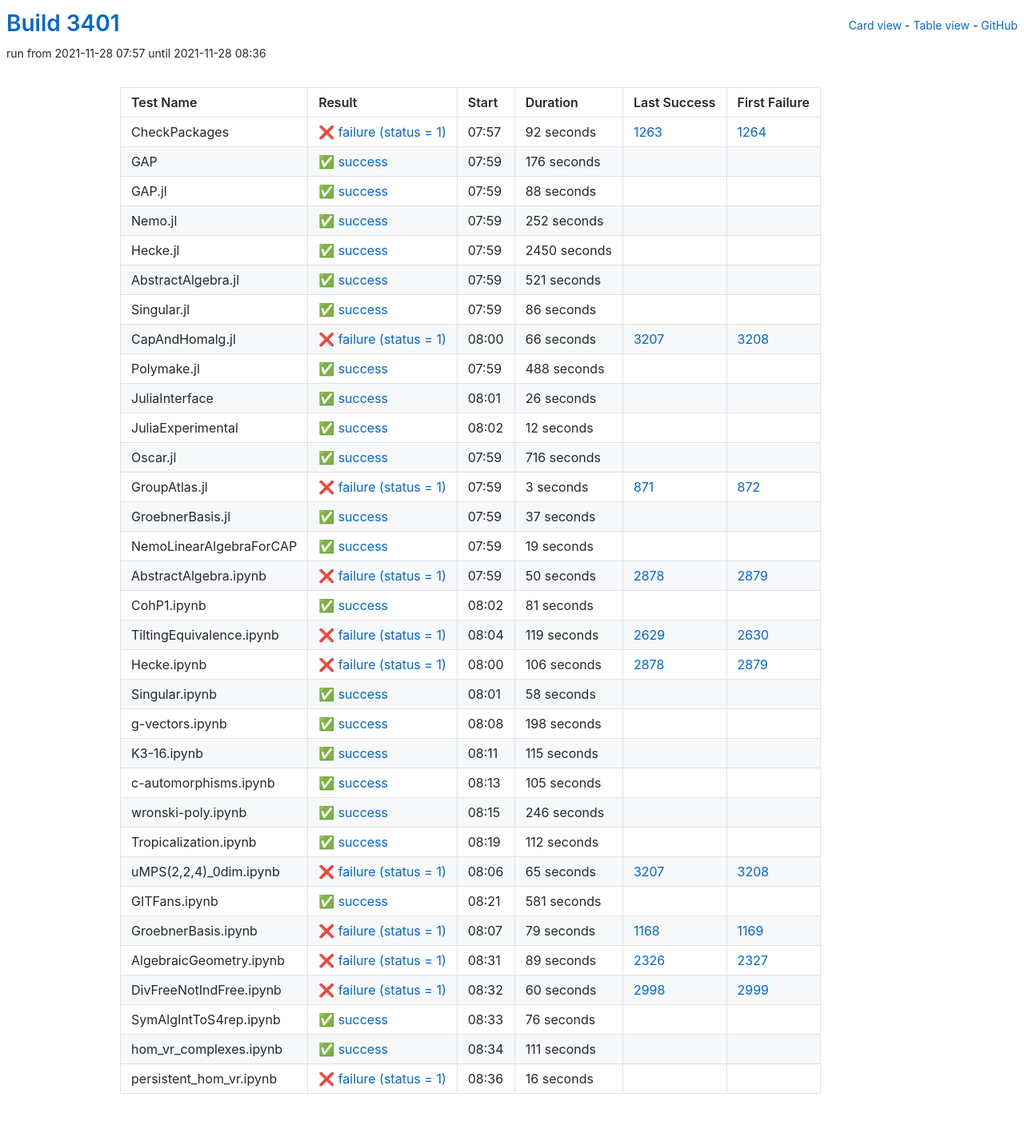
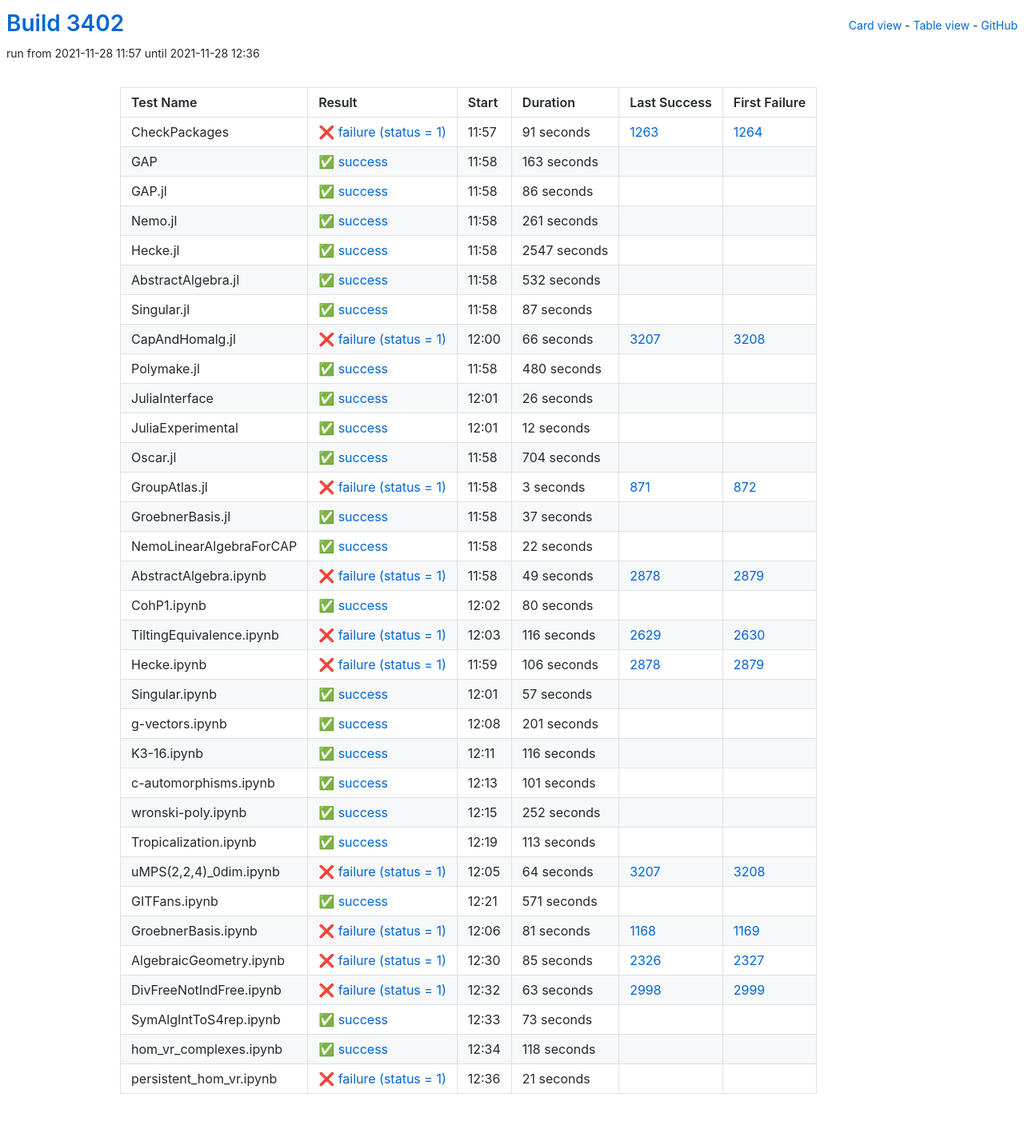
Before and after one commit to oscar-system/oscar-ci-status-stable, a Jekyll site: the page built from table.html, in a window 1280 px wide. Shown: the whole page at 80% size. Built offline with Jekyll 4.4.1, drawn with Linux system fonts in a browser that asks for light colours.

Commit message:
Build #3402

```diff
--- a/_data/ci.yml
+++ b/_data/ci.yml
@@ -1,6 +1,6 @@
 ---
-build: 3401
-build_url: https://oscarci.mathematik.uni-kl.de/job/oscar-stable/3401/
+build: 3402
+build_url: https://oscarci.mathematik.uni-kl.de/job/oscar-stable/3402/
 job: oscar-stable
 organization: oscar-system
 repo: oscar-ci-status-stable
@@ -8,80 +8,32 @@ repourl: https://github.com/oscar-system/oscar-ci-status-stable
 tests:
 - name: CheckPackages
   id: checkpackages
-  log: https://oscarci.mathematik.uni-kl.de/job/oscar-stable/3401/artifact/logs/build-3401/CheckPackages.log
-  start: 2021-11-28 07:57
+  log: https://oscarci.mathematik.uni-kl.de/job/oscar-stable/3402/artifact/logs/build-3402/CheckPackages.log
+  start: 2021-11-28 11:57
   success: false
   exitcode: 1
   status: failure
-  duration: 92
+  duration: 91
   last_success: 1263
   last_success_url: https://oscarci.mathematik.uni-kl.de/job/oscar-stable/1263/
   first_failure: 1264
   first_failure_url: https://oscarci.mathematik.uni-kl.de/job/oscar-stable/1264/
 - name: GAP
   id: gap
-  log: https://oscarci.mathematik.uni-kl.de/job/oscar-stable/3401/artifact/logs/build-3401/GAP.log
-  start: 2021-11-28 07:59
+  log: https://oscarci.mathematik.uni-kl.de/job/oscar-stable/3402/artifact/logs/build-3402/GAP.log
+  start: 2021-11-28 11:58
   success: true
   exitcode: 0
   status: success
-  duration: 176
+  duration: 163
   last_success: false
   last_success_url:
   first_failure: false
   first_failure_url:
 - name: GAP.jl
   id: gap-jl
-  log: https://oscarci.mathematik.uni-kl.de/job/oscar-stable/3401/artifact/logs/build-3401/GAP.jl.log
-  start: 2021-11-28 07:59
-  success: true
-  exitcode: 0
-  status: success
-  duration: 88
-  last_success: false
-  last_success_url:
-  first_failure: false
-  first_failure_url:
-- name: Nemo.jl
-  id: nemo-jl
-  log: https://oscarci.mathematik.uni-kl.de/job/oscar-stable/3401/artifact/logs/build-3401/Nemo.jl.log
-  start: 2021-11-28 07:59
-  success: true
-  exitcode: 0
-  status: success
-  duration: 252
-  last_success: false
-  last_success_url:
-  first_failure: false
-  first_failure_url:
-- name: Hecke.jl
-  id: hecke-jl
-  log: https://oscarci.mathematik.uni-kl.de/job/oscar-stable/3401/artifact/logs/build-3401/Hecke.jl.log
-  start: 2021-11-28 07:59
-  success: true
-  exitcode: 0
-  status: success
-  duration: 2450
-  last_success: false
-  last_success_url:
-  first_failure: false
-  first_failure_url:
-- name: AbstractAlgebra.jl
-  id: abstractalgebra-jl
-  log: https://oscarci.mathematik.uni-kl.de/job/oscar-stable/3401/artifact/logs/build-3401/AbstractAlgebra.jl.log
-  start: 2021-11-28 07:59
-  success: true
-  exitcode: 0
-  status: success
-  duration: 521
-  last_success: false
-  last_success_url:
-  first_failure: false
-  first_failure_url:
-- name: Singular.jl
-  id: singular-jl
-  log: https://oscarci.mathematik.uni-kl.de/job/oscar-stable/3401/artifact/logs/build-3401/Singular.jl.log
-  start: 2021-11-28 07:59
+  log: https://oscarci.mathematik.uni-kl.de/job/oscar-stable/3402/artifact/logs/build-3402/GAP.jl.log
+  start: 2021-11-28 11:58
   success: true
   exitcode: 0
   status: success
@@ -90,10 +42,58 @@ tests:
   last_success_url:
   first_failure: false
   first_failure_url:
+- name: Nemo.jl
+  id: nemo-jl
+  log: https://oscarci.mathematik.uni-kl.de/job/oscar-stable/3402/artifact/logs/build-3402/Nemo.jl.log
+  start: 2021-11-28 11:58
+  success: true
+  exitcode: 0
+  status: success
+  duration: 261
+  last_success: false
+  last_success_url:
+  first_failure: false
+  first_failure_url:
+- name: Hecke.jl
+  id: hecke-jl
+  log: https://oscarci.mathematik.uni-kl.de/job/oscar-stable/3402/artifact/logs/build-3402/Hecke.jl.log
+  start: 2021-11-28 11:58
+  success: true
+  exitcode: 0
+  status: success
+  duration: 2547
+  last_success: false
+  last_success_url:
+  first_failure: false
+  first_failure_url:
+- name: AbstractAlgebra.jl
+  id: abstractalgebra-jl
+  log: https://oscarci.mathematik.uni-kl.de/job/oscar-stable/3402/artifact/logs/build-3402/AbstractAlgebra.jl.log
+  start: 2021-11-28 11:58
+  success: true
+  exitcode: 0
+  status: success
+  duration: 532
+  last_success: false
+  last_success_url:
+  first_failure: false
+  first_failure_url:
+- name: Singular.jl
+  id: singular-jl
+  log: https://oscarci.mathematik.uni-kl.de/job/oscar-stable/3402/artifact/logs/build-3402/Singular.jl.log
+  start: 2021-11-28 11:58
+  success: true
+  exitcode: 0
+  status: success
+  duration: 87
+  last_success: false
+  last_success_url:
+  first_failure: false
+  first_failure_url:
 - name: CapAndHomalg.jl
   id: capandhomalg-jl
-  log: https://oscarci.mathematik.uni-kl.de/job/oscar-stable/3401/artifact/logs/build-3401/CapAndHomalg.jl.log
-  start: 2021-11-28 08:00
+  log: https://oscarci.mathematik.uni-kl.de/job/oscar-stable/3402/artifact/logs/build-3402/CapAndHomalg.jl.log
+  start: 2021-11-28 12:00
   success: false
   exitcode: 1
   status: failure
@@ -104,20 +104,20 @@ tests:
   first_failure_url: https://oscarci.mathematik.uni-kl.de/job/oscar-stable/3208/
 - name: Polymake.jl
   id: polymake-jl
-  log: https://oscarci.mathematik.uni-kl.de/job/oscar-stable/3401/artifact/logs/build-3401/Polymake.jl.log
-  start: 2021-11-28 07:59
+  log: https://oscarci.mathematik.uni-kl.de/job/oscar-stable/3402/artifact/logs/build-3402/Polymake.jl.log
+  start: 2021-11-28 11:58
   success: true
   exitcode: 0
   status: success
-  duration: 488
+  duration: 480
   last_success: false
   last_success_url:
   first_failure: false
   first_failure_url:
 - name: JuliaInterface
   id: juliainterface
-  log: https://oscarci.mathematik.uni-kl.de/job/oscar-stable/3401/artifact/logs/build-3401/JuliaInterface.log
-  start: 2021-11-28 08:01
+  log: https://oscarci.mathematik.uni-kl.de/job/oscar-stable/3402/artifact/logs/build-3402/JuliaInterface.log
+  start: 2021-11-28 12:01
   success: true
   exitcode: 0
   status: success
@@ -128,8 +128,8 @@ tests:
   first_failure_url:
 - name: JuliaExperimental
   id: juliaexperimental
-  log: https://oscarci.mathematik.uni-kl.de/job/oscar-stable/3401/artifact/logs/build-3401/JuliaExperimental.log
-  start: 2021-11-28 08:02
+  log: https://oscarci.mathematik.uni-kl.de/job/oscar-stable/3402/artifact/logs/build-3402/JuliaExperimental.log
+  start: 2021-11-28 12:01
   success: true
   exitcode: 0
   status: success
@@ -140,20 +140,20 @@ tests:
   first_failure_url:
 - name: Oscar.jl
   id: oscar-jl
-  log: https://oscarci.mathematik.uni-kl.de/job/oscar-stable/3401/artifact/logs/build-3401/Oscar.jl.log
-  start: 2021-11-28 07:59
+  log: https://oscarci.mathematik.uni-kl.de/job/oscar-stable/3402/artifact/logs/build-3402/Oscar.jl.log
+  start: 2021-11-28 11:58
   success: true
   exitcode: 0
   status: success
-  duration: 716
+  duration: 704
   last_success: false
   last_success_url:
   first_failure: false
   first_failure_url:
 - name: GroupAtlas.jl
   id: groupatlas-jl
-  log: https://oscarci.mathematik.uni-kl.de/job/oscar-stable/3401/artifact/logs/build-3401/GroupAtlas.jl.log
-  start: 2021-11-28 07:59
+  log: https://oscarci.mathematik.uni-kl.de/job/oscar-stable/3402/artifact/logs/build-3402/GroupAtlas.jl.log
+  start: 2021-11-28 11:58
   success: false
   exitcode: 1
   status: failure
@@ -164,8 +164,8 @@ tests:
   first_failure_url: https://oscarci.mathematik.uni-kl.de/job/oscar-stable/872/
 - name: GroebnerBasis.jl
   id: groebnerbasis-jl
-  log: https://oscarci.mathematik.uni-kl.de/job/oscar-stable/3401/artifact/logs/build-3401/GroebnerBasis.jl.log
-  start: 2021-11-28 07:59
+  log: https://oscarci.mathematik.uni-kl.de/job/oscar-stable/3402/artifact/logs/build-3402/GroebnerBasis.jl.log
+  start: 2021-11-28 11:58
   success: true
   exitcode: 0
   status: success
@@ -176,56 +176,56 @@ tests:
   first_failure_url:
 - name: NemoLinearAlgebraForCAP
   id: nemolinearalgebraforcap
-  log: https://oscarci.mathematik.uni-kl.de/job/oscar-stable/3401/artifact/logs/build-3401/NemoLinearAlgebraForCAP.log
-  start: 2021-11-28 07:59
+  log: https://oscarci.mathematik.uni-kl.de/job/oscar-stable/3402/artifact/logs/build-3402/NemoLinearAlgebraForCAP.log
+  start: 2021-11-28 11:58
   success: true
   exitcode: 0
   status: success
-  duration: 19
+  duration: 22
   last_success: false
   last_success_url:
   first_failure: false
   first_failure_url:
 - name: AbstractAlgebra.ipynb
   id: abstractalgebra-ipynb
-  log: https://oscarci.mathematik.uni-kl.de/job/oscar-stable/3401/artifact/logs/build-3401/AbstractAlgebra.ipynb.log
-  start: 2021-11-28 07:59
+  log: https://oscarci.mathematik.uni-kl.de/job/oscar-stable/3402/artifact/logs/build-3402/AbstractAlgebra.ipynb.log
+  start: 2021-11-28 11:58
   success: false
   exitcode: 1
   status: failure
-  duration: 50
+  duration: 49
   last_success: 2878
   last_success_url: https://oscarci.mathematik.uni-kl.de/job/oscar-stable/2878/
   first_failure: 2879
   first_failure_url: https://oscarci.mathematik.uni-kl.de/job/oscar-stable/2879/
 - name: CohP1.ipynb
   id: cohp1-ipynb
-  log: https://oscarci.mathematik.uni-kl.de/job/oscar-stable/3401/artifact/logs/build-3401/CohP1.ipynb.log
-  start: 2021-11-28 08:02
+  log: https://oscarci.mathematik.uni-kl.de/job/oscar-stable/3402/artifact/logs/build-3402/CohP1.ipynb.log
+  start: 2021-11-28 12:02
   success: true
   exitcode: 0
   status: success
-  duration: 81
+  duration: 80
   last_success: false
   last_success_url:
   first_failure: false
   first_failure_url:
 - name: TiltingEquivalence.ipynb
   id: tiltingequivalence-ipynb
-  log: https://oscarci.mathematik.uni-kl.de/job/oscar-stable/3401/artifact/logs/build-3401/TiltingEquivalence.ipynb.log
-  start: 2021-11-28 08:04
+  log: https://oscarci.mathematik.uni-kl.de/job/oscar-stable/3402/artifact/logs/build-3402/TiltingEquivalence.ipynb.log
+  start: 2021-11-28 12:03
   success: false
   exitcode: 1
   status: failure
-  duration: 119
+  duration: 116
   last_success: 2629
   last_success_url: https://oscarci.mathematik.uni-kl.de/job/oscar-stable/2629/
   first_failure: 2630
   first_failure_url: https://oscarci.mathematik.uni-kl.de/job/oscar-stable/2630/
 - name: Hecke.ipynb
   id: hecke-ipynb
-  log: https://oscarci.mathematik.uni-kl.de/job/oscar-stable/3401/artifact/logs/build-3401/Hecke.ipynb.log
-  start: 2021-11-28 08:00
+  log: https://oscarci.mathematik.uni-kl.de/job/oscar-stable/3402/artifact/logs/build-3402/Hecke.ipynb.log
+  start: 2021-11-28 11:59
   success: false
   exitcode: 1
   status: failure
@@ -236,168 +236,168 @@ tests:
   first_failure_url: https://oscarci.mathematik.uni-kl.de/job/oscar-stable/2879/
 - name: Singular.ipynb
   id: singular-ipynb
-  log: https://oscarci.mathematik.uni-kl.de/job/oscar-stable/3401/artifact/logs/build-3401/Singular.ipynb.log
-  start: 2021-11-28 08:01
+  log: https://oscarci.mathematik.uni-kl.de/job/oscar-stable/3402/artifact/logs/build-3402/Singular.ipynb.log
+  start: 2021-11-28 12:01
   success: true
   exitcode: 0
   status: success
-  duration: 58
+  duration: 57
   last_success: false
   last_success_url:
   first_failure: false
   first_failure_url:
 - name: g-vectors.ipynb
   id: g-vectors-ipynb
-  log: https://oscarci.mathematik.uni-kl.de/job/oscar-stable/3401/artifact/logs/build-3401/g-vectors.ipynb.log
-  start: 2021-11-28 08:08
+  log: https://oscarci.mathematik.uni-kl.de/job/oscar-stable/3402/artifact/logs/build-3402/g-vectors.ipynb.log
+  start: 2021-11-28 12:08
   success: true
   exitcode: 0
   status: success
-  duration: 198
+  duration: 201
   last_success: false
   last_success_url:
   first_failure: false
   first_failure_url:
 - name: K3-16.ipynb
   id: k3-16-ipynb
-  log: https://oscarci.mathematik.uni-kl.de/job/oscar-stable/3401/artifact/logs/build-3401/K3-16.ipynb.log
-  start: 2021-11-28 08:11
+  log: https://oscarci.mathematik.uni-kl.de/job/oscar-stable/3402/artifact/logs/build-3402/K3-16.ipynb.log
+  start: 2021-11-28 12:11
   success: true
   exitcode: 0
   status: success
-  duration: 115
+  duration: 116
   last_success: false
   last_success_url:
   first_failure: false
   first_failure_url:
 - name: c-automorphisms.ipynb
   id: c-automorphisms-ipynb
-  log: https://oscarci.mathematik.uni-kl.de/job/oscar-stable/3401/artifact/logs/build-3401/c-automorphisms.ipynb.log
-  start: 2021-11-28 08:13
+  log: https://oscarci.mathematik.uni-kl.de/job/oscar-stable/3402/artifact/logs/build-3402/c-automorphisms.ipynb.log
+  start: 2021-11-28 12:13
   success: true
   exitcode: 0
   status: success
-  duration: 105
+  duration: 101
   last_success: false
   last_success_url:
   first_failure: false
   first_failure_url:
 - name: wronski-poly.ipynb
   id: wronski-poly-ipynb
-  log: https://oscarci.mathematik.uni-kl.de/job/oscar-stable/3401/artifact/logs/build-3401/wronski-poly.ipynb.log
-  start: 2021-11-28 08:15
+  log: https://oscarci.mathematik.uni-kl.de/job/oscar-stable/3402/artifact/logs/build-3402/wronski-poly.ipynb.log
+  start: 2021-11-28 12:15
   success: true
   exitcode: 0
   status: success
-  duration: 246
+  duration: 252
   last_success: false
   last_success_url:
   first_failure: false
   first_failure_url:
 - name: Tropicalization.ipynb
   id: tropicalization-ipynb
-  log: https://oscarci.mathematik.uni-kl.de/job/oscar-stable/3401/artifact/logs/build-3401/Tropicalization.ipynb.log
-  start: 2021-11-28 08:19
+  log: https://oscarci.mathematik.uni-kl.de/job/oscar-stable/3402/artifact/logs/build-3402/Tropicalization.ipynb.log
+  start: 2021-11-28 12:19
   success: true
   exitcode: 0
   status: success
-  duration: 112
+  duration: 113
   last_success: false
   last_success_url:
   first_failure: false
   first_failure_url:
 - name: uMPS(2,2,4)_0dim.ipynb
   id: umps-2-2-4-0dim-ipynb
-  log: https://oscarci.mathematik.uni-kl.de/job/oscar-stable/3401/artifact/logs/build-3401/uMPS-2-2-4-_0dim.ipynb.log
-  start: 2021-11-28 08:06
+  log: https://oscarci.mathematik.uni-kl.de/job/oscar-stable/3402/artifact/logs/build-3402/uMPS-2-2-4-_0dim.ipynb.log
+  start: 2021-11-28 12:05
   success: false
   exitcode: 1
   status: failure
-  duration: 65
+  duration: 64
   last_success: 3207
   last_success_url: https://oscarci.mathematik.uni-kl.de/job/oscar-stable/3207/
   first_failure: 3208
   first_failure_url: https://oscarci.mathematik.uni-kl.de/job/oscar-stable/3208/
 - name: GITFans.ipynb
   id: gitfans-ipynb
-  log: https://oscarci.mathematik.uni-kl.de/job/oscar-stable/3401/artifact/logs/build-3401/GITFans.ipynb.log
-  start: 2021-11-28 08:21
+  log: https://oscarci.mathematik.uni-kl.de/job/oscar-stable/3402/artifact/logs/build-3402/GITFans.ipynb.log
+  start: 2021-11-28 12:21
   success: true
   exitcode: 0
   status: success
-  duration: 581
+  duration: 571
   last_success: false
   last_success_url:
   first_failure: false
   first_failure_url:
 - name: GroebnerBasis.ipynb
   id: groebnerbasis-ipynb
-  log: https://oscarci.mathematik.uni-kl.de/job/oscar-stable/3401/artifact/logs/build-3401/GroebnerBasis.ipynb.log
-  start: 2021-11-28 08:07
+  log: https://oscarci.mathematik.uni-kl.de/job/oscar-stable/3402/artifact/logs/build-3402/GroebnerBasis.ipynb.log
+  start: 2021-11-28 12:06
   success: false
   exitcode: 1
   status: failure
-  duration: 79
+  duration: 81
   last_success: 1168
   last_success_url: https://oscarci.mathematik.uni-kl.de/job/oscar-stable/1168/
   first_failure: 1169
   first_failure_url: https://oscarci.mathematik.uni-kl.de/job/oscar-stable/1169/
 - name: AlgebraicGeometry.ipynb
   id: algebraicgeometry-ipynb
-  log: https://oscarci.mathematik.uni-kl.de/job/oscar-stable/3401/artifact/logs/build-3401/AlgebraicGeometry.ipynb.log
-  start: 2021-11-28 08:31
+  log: https://oscarci.mathematik.uni-kl.de/job/oscar-stable/3402/artifact/logs/build-3402/AlgebraicGeometry.ipynb.log
+  start: 2021-11-28 12:30
   success: false
   exitcode: 1
   status: failure
-  duration: 89
+  duration: 85
   last_success: 2326
   last_success_url: https://oscarci.mathematik.uni-kl.de/job/oscar-stable/2326/
   first_failure: 2327
   first_failure_url: https://oscarci.mathematik.uni-kl.de/job/oscar-stable/2327/
 - name: DivFreeNotIndFree.ipynb
   id: divfreenotindfree-ipynb
-  log: https://oscarci.mathematik.uni-kl.de/job/oscar-stable/3401/artifact/logs/build-3401/DivFreeNotIndFree.ipynb.log
-  start: 2021-11-28 08:32
+  log: https://oscarci.mathematik.uni-kl.de/job/oscar-stable/3402/artifact/logs/build-3402/DivFreeNotIndFree.ipynb.log
+  start: 2021-11-28 12:32
   success: false
   exitcode: 1
   status: failure
-  duration: 60
+  duration: 63
   last_success: 2998
   last_success_url: https://oscarci.mathematik.uni-kl.de/job/oscar-stable/2998/
   first_failure: 2999
   first_failure_url: https://oscarci.mathematik.uni-kl.de/job/oscar-stable/2999/
 - name: SymAlgIntToS4rep.ipynb
   id: symalginttos4rep-ipynb
-  log: https://oscarci.mathematik.uni-kl.de/job/oscar-stable/3401/artifact/logs/build-3401/SymAlgIntToS4rep.ipynb.log
-  start: 2021-11-28 08:33
+  log: https://oscarci.mathematik.uni-kl.de/job/oscar-stable/3402/artifact/logs/build-3402/SymAlgIntToS4rep.ipynb.log
+  start: 2021-11-28 12:33
   success: true
   exitcode: 0
   status: success
-  duration: 76
+  duration: 73
   last_success: false
   last_success_url:
   first_failure: false
   first_failure_url:
 - name: hom_vr_complexes.ipynb
   id: hom-vr-complexes-ipynb
-  log: https://oscarci.mathematik.uni-kl.de/job/oscar-stable/3401/artifact/logs/build-3401/hom_vr_complexes.ipynb.log
-  start: 2021-11-28 08:34
+  log: https://oscarci.mathematik.uni-kl.de/job/oscar-stable/3402/artifact/logs/build-3402/hom_vr_complexes.ipynb.log
+  start: 2021-11-28 12:34
   success: true
   exitcode: 0
   status: success
-  duration: 111
+  duration: 118
   last_success: false
   last_success_url:
   first_failure: false
   first_failure_url:
 - name: persistent_hom_vr.ipynb
   id: persistent-hom-vr-ipynb
-  log: https://oscarci.mathematik.uni-kl.de/job/oscar-stable/3401/artifact/logs/build-3401/persistent_hom_vr.ipynb.log
-  start: 2021-11-28 08:36
+  log: https://oscarci.mathematik.uni-kl.de/job/oscar-stable/3402/artifact/logs/build-3402/persistent_hom_vr.ipynb.log
+  start: 2021-11-28 12:36
   success: false
   exitcode: 1
   status: failure
-  duration: 16
+  duration: 21
   last_success: false
   last_success_url:
   first_failure: false
```
Also changed, not shown: README.md.
